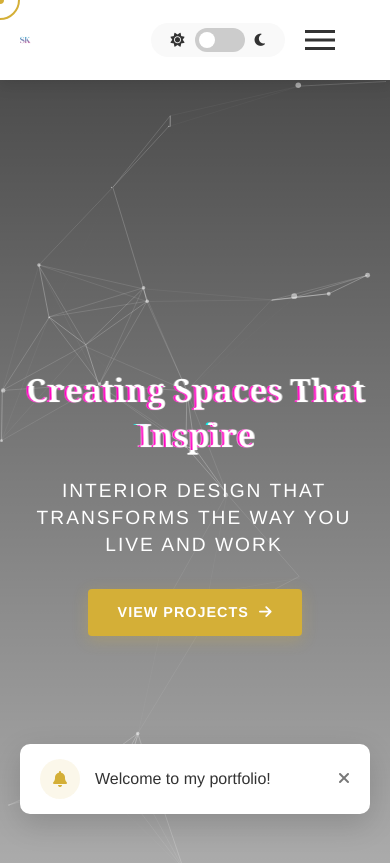
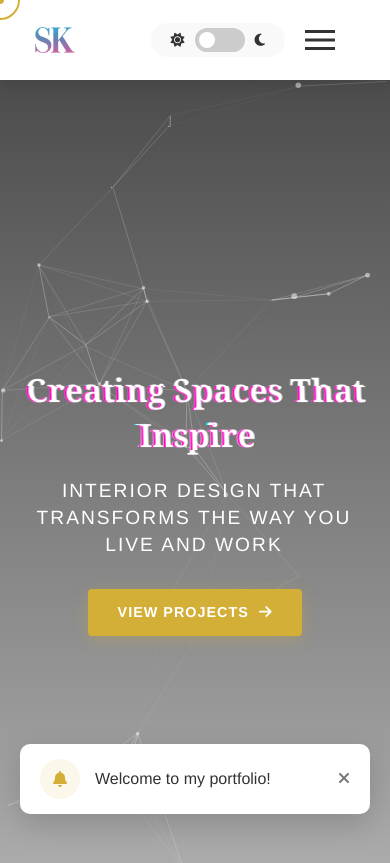
Before and after one commit to 0verWatchO5/DesignS, a plain HTML site: page index.html in a window 390 px wide. Shown: the top 863 px of the page. Drawn offline with nearby package versions, Linux system fonts and the light colour scheme; some packages are replaced by stand-ins of ours.

Commit message:
modified:   styles.css

```diff
--- a/styles.css
+++ b/styles.css
@@ -2156,6 +2156,11 @@ footer {
     .testimonial-content {
         padding: 30px 20px;
     }
+    .logo img {
+        min-width: 80px;
+        max-width: 100px; /* Ensure it doesn't grow too large */
+        border-radius: 50%;
+    }
 }
 
 @media screen and (max-width: 576px) {
```
